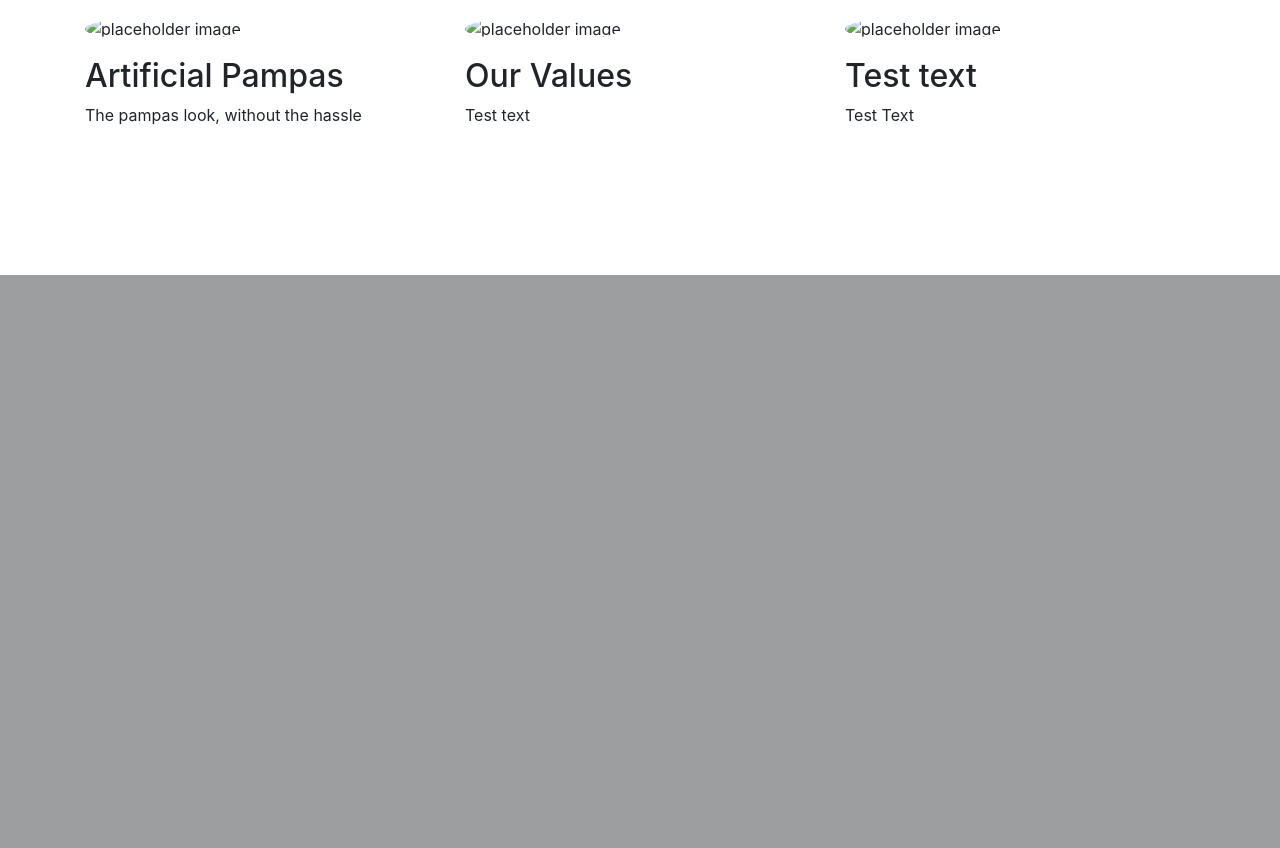
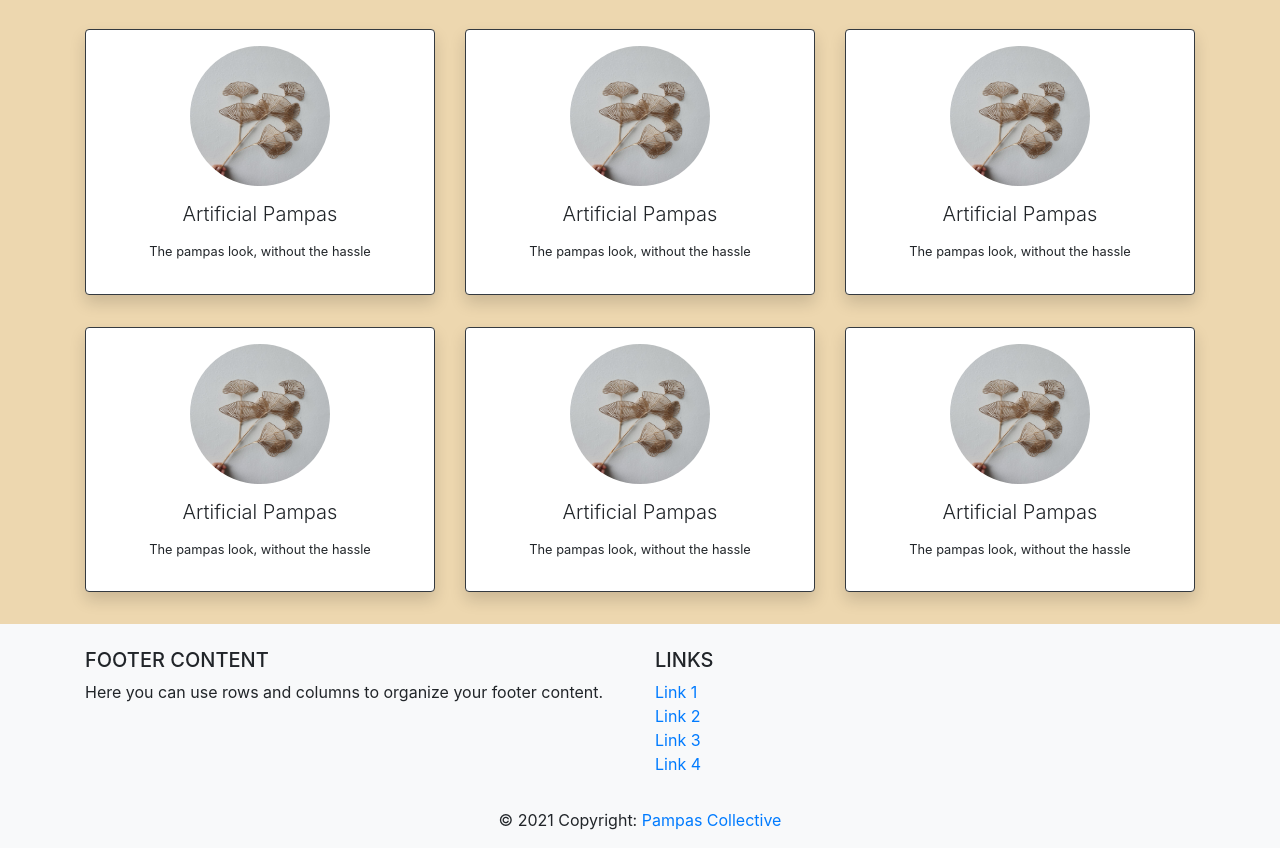
Before and after one commit to Malrhis/project-4-codeinstitute, a Django app: page / in a window 1280 px wide. Shown: the part 525-1373 px from the top of the page. Before the commit the page ends 800 px from the top, so only its background shows below. Run offline with Django 3.2, Linux system fonts and the light colour scheme; some libraries are stand-ins or nearby versions.

Commit message:
update landing pages with bootstrap

```diff
--- a/products/templates/products/landing_page-template.html
+++ b/products/templates/products/landing_page-template.html
@@ -17,28 +17,59 @@ Pampas Collective
         <a class="btn btn-dark btn-outline-secondary text-light" href="/products">Shop Now</a>
     </div>
 </section>
-<section class="product-types container">
+<section class="product-types container my-3">
     <div class="row">
         <div class="col-lg-4 my-3">
-            <img class="rounded-circle" src="" alt="placeholder image" width="140" height="140">
-            <h2 class="mt-3">Artificial Pampas</h2>
-            <p>The pampas look, without the hassle</p>
+            <div class="card container py-3 border-dark shadow">
+                <img class="rounded-circle mx-auto" src="{% static 'images/gingko-gold.jpeg' %}" alt="placeholder image"
+                    width="140" height="140">
+                <h1 class="card-title lead my-3 mx-auto">Artificial Pampas</h1>
+                <p class="small card-content mx-auto">The pampas look, without the hassle</p>
+            </div>
         </div>
         <div class="col-lg-4 my-3">
-            <img class="rounded-circle" src="" alt="placeholder image" width="140" height="140">
-            <h2 class="mt-3">Our Values</h2>
-            <p>
-                Test text
-            </p>
+            <div class="card container py-3 border-dark shadow">
+                <img class="rounded-circle mx-auto" src="{% static 'images/gingko-gold.jpeg' %}" alt="placeholder image"
+                    width="140" height="140">
+                <h1 class="card-title lead my-3 mx-auto">Artificial Pampas</h1>
+                <p class="small card-content mx-auto">The pampas look, without the hassle</p>
+            </div>
         </div>
         <!-- column 3 -->
         <div class="col-lg-4 my-3">
-            <img class="rounded-circle" src="" alt="placeholder image" width="140" height="140">
-            <h2 class="mt-3">Test text</h2>
-            <p>
-                Test Text
-            </p>
+            <div class="card container py-3 border-dark shadow">
+                <img class="rounded-circle mx-auto" src="{% static 'images/gingko-gold.jpeg' %}" alt="placeholder image"
+                    width="140" height="140">
+                <h1 class="card-title lead my-3 mx-auto">Artificial Pampas</h1>
+                <p class="small card-content mx-auto">The pampas look, without the hassle</p>
+            </div>
         </div>
+                <div class="col-lg-4 my-3">
+            <div class="card container py-3 border-dark shadow">
+                <img class="rounded-circle mx-auto" src="{% static 'images/gingko-gold.jpeg' %}" alt="placeholder image"
+                    width="140" height="140">
+                <h1 class="card-title lead my-3 mx-auto">Artificial Pampas</h1>
+                <p class="small card-content mx-auto">The pampas look, without the hassle</p>
+            </div>
+        </div>
+                <div class="col-lg-4 my-3">
+            <div class="card container py-3 border-dark shadow">
+                <img class="rounded-circle mx-auto" src="{% static 'images/gingko-gold.jpeg' %}" alt="placeholder image"
+                    width="140" height="140">
+                <h1 class="card-title lead my-3 mx-auto">Artificial Pampas</h1>
+                <p class="small card-content mx-auto">The pampas look, without the hassle</p>
+            </div>
+        </div>
+                <div class="col-lg-4 my-3">
+            <div class="card container py-3 border-dark shadow">
+                <img class="rounded-circle mx-auto" src="{% static 'images/gingko-gold.jpeg' %}" alt="placeholder image"
+                    width="140" height="140">
+                <h1 class="card-title lead my-3 mx-auto">Artificial Pampas</h1>
+                <p class="small card-content mx-auto">The pampas look, without the hassle</p>
+            </div>
+        </div>
+
     </div>
+
 </section>
 {% endblock %}
--- a/products/templates/products/show-products.template.html
+++ b/products/templates/products/show-products.template.html
@@ -21,7 +21,7 @@ Product Listing
 </div>
 <div class="container">
 
-    <section class="products-banner jumbotron text-center">
+    <section class="products-banner border border-dark shadow jumbotron text-center">
         <div class="container">
             <h1 class="jumbotron-heading">Our Products</h1>
             <p class="lead">Specially curated for your home decor needs</p>
@@ -45,6 +45,7 @@ Product Listing
                     <p class="card-text mb-0">{{tag}}</p>
                     {% endfor %}
                     <p class="card-text">{{product.quantity}}</p>
+                    <a href="{% url 'add_to_cart' product_id=product.id %}" class="btn btn-dark btn-sm">Add to Cart</a>
                 </div>
             </div>
         </div>
--- a/static/style.css
+++ b/static/style.css
@@ -1,3 +1,11 @@
+body {
+    background-color: #EDD7AF;
+}
+
+footer {
+    background-color:#F8F9FA;
+}
+
 .push-navbar-down {
     height: 56px;
 }
@@ -30,3 +38,10 @@ label{
     background-repeat: no-repeat;
     background-size: cover;
 }
+
+.cart-banner{
+    background-image: url("https://thumbs.dreamstime.com/b/stylish-scandinavian-modern-white-cozy-eco-interior-minimalist-style-modern-home-decor-pampas-grass-vase-open-space-212757972.jpg");
+    background-position: center;
+    background-repeat: no-repeat;
+    background-size: cover;
+}
--- a/templates/base.template.html
+++ b/templates/base.template.html
@@ -18,7 +18,7 @@
 </head>
 
 <body>
-    <nav class="navbar navbar-expand-lg navbar-light bg-light">
+    <nav class="navbar navbar-expand-lg navbar-light bg-light fixed-top">
         <a class="navbar-brand" href="/"><img src="{% static 'images/logo.png' %}" width="30" height="30" alt="logo" />
             Pampas Collective</a>
         <button class="navbar-toggler" type="button" data-toggle="collapse" data-target="#navbarNav"
@@ -45,6 +45,7 @@
             </div>
         </div>
     </nav>
+    <div class="push-navbar-down"></div>
     {% if messages %}
     <div class='alert alert-success'>
         {% for message in messages %} <p>{{ message }}</p> {% endfor %}
@@ -53,6 +54,52 @@
     {% endif %}
 
     {%block content%}{%endblock%}
+    <!-- Footer -->
+    <footer class="page-footer font-small pt-4">
+        <!-- Footer Links -->
+        <div class="container text-center text-md-left">
+            <!-- Grid row -->
+            <div class="row">
+                <!-- Grid column -->
+                <div class="col-md-6 mt-md-0 mt-3">
+                    <!-- Content -->
+                    <h5 class="text-uppercase">Footer Content</h5>
+                    <p>Here you can use rows and columns to organize your footer content.</p>
+                </div>
+                <!-- Grid column -->
+                <hr class="clearfix w-100 d-md-none pb-3">
+                <!-- Grid column -->
+                <div class="col-md-6 mb-md-0 mb-3">
+                    <!-- Links -->
+                    <h5 class="text-uppercase">Links</h5>
+                    <ul class="list-unstyled">
+                        <li>
+                            <a href="#!">Link 1</a>
+                        </li>
+                        <li>
+                            <a href="#!">Link 2</a>
+                        </li>
+                        <li>
+                            <a href="#!">Link 3</a>
+                        </li>
+                        <li>
+                            <a href="#!">Link 4</a>
+                        </li>
+                    </ul>
+                </div>
+                <!-- Grid column -->
+            </div>
+            <!-- Grid row -->
+        </div>
+        <!-- Footer Links -->
+        <!-- Copyright -->
+        <div class="footer-copyright text-center py-3">© 2021 Copyright:
+            <a href="https://shopee.sg/melodyamanda7?categoryId=11&itemId=3760378194">Pampas Collective</a>
+        </div>
+        <!-- Copyright -->
+
+    </footer>
+    <!-- Footer -->
 
     {%block js %}
     <!-- Optional JavaScript -->
```
Also changed, not shown: cart/templates/cart/view_cart-template.html (+13 -1 lines), products/templates/products/product-details.template.html (+9 -6 lines), static/images/gingko-gold.jpeg (added).
